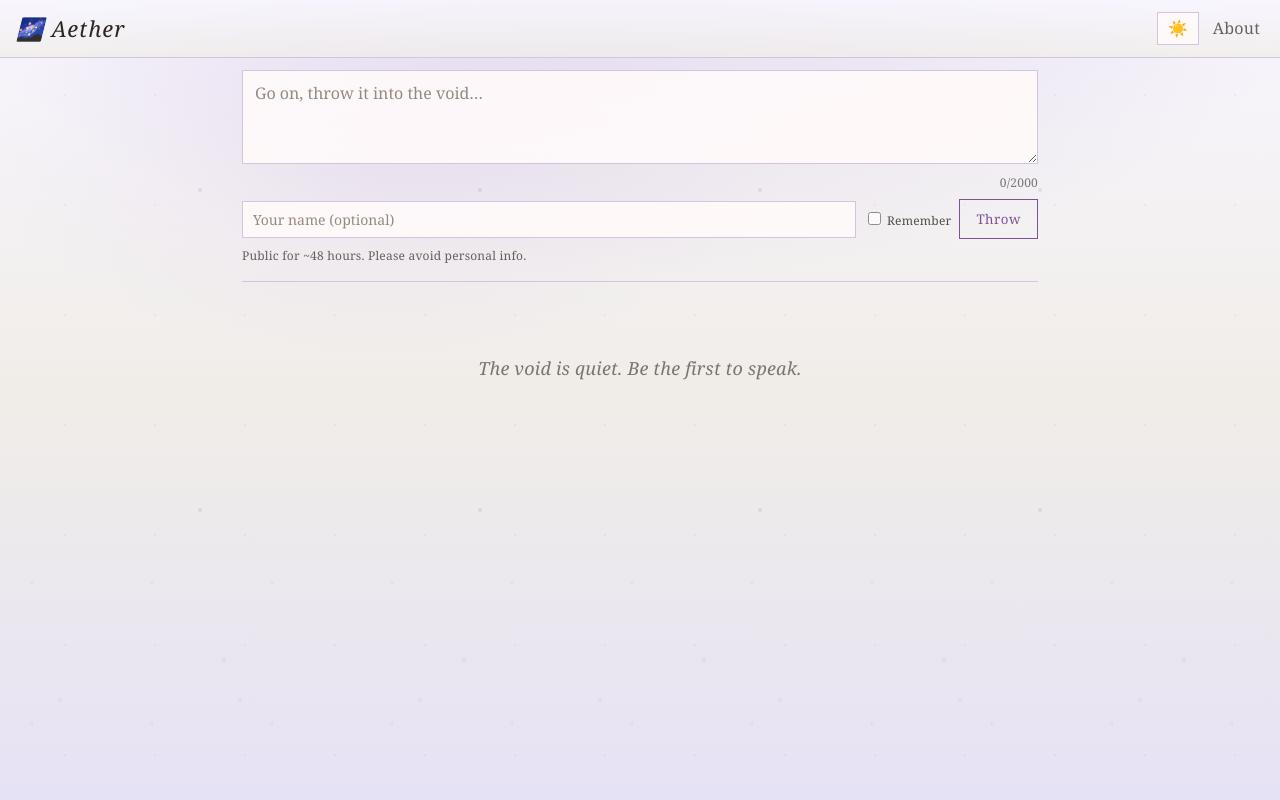
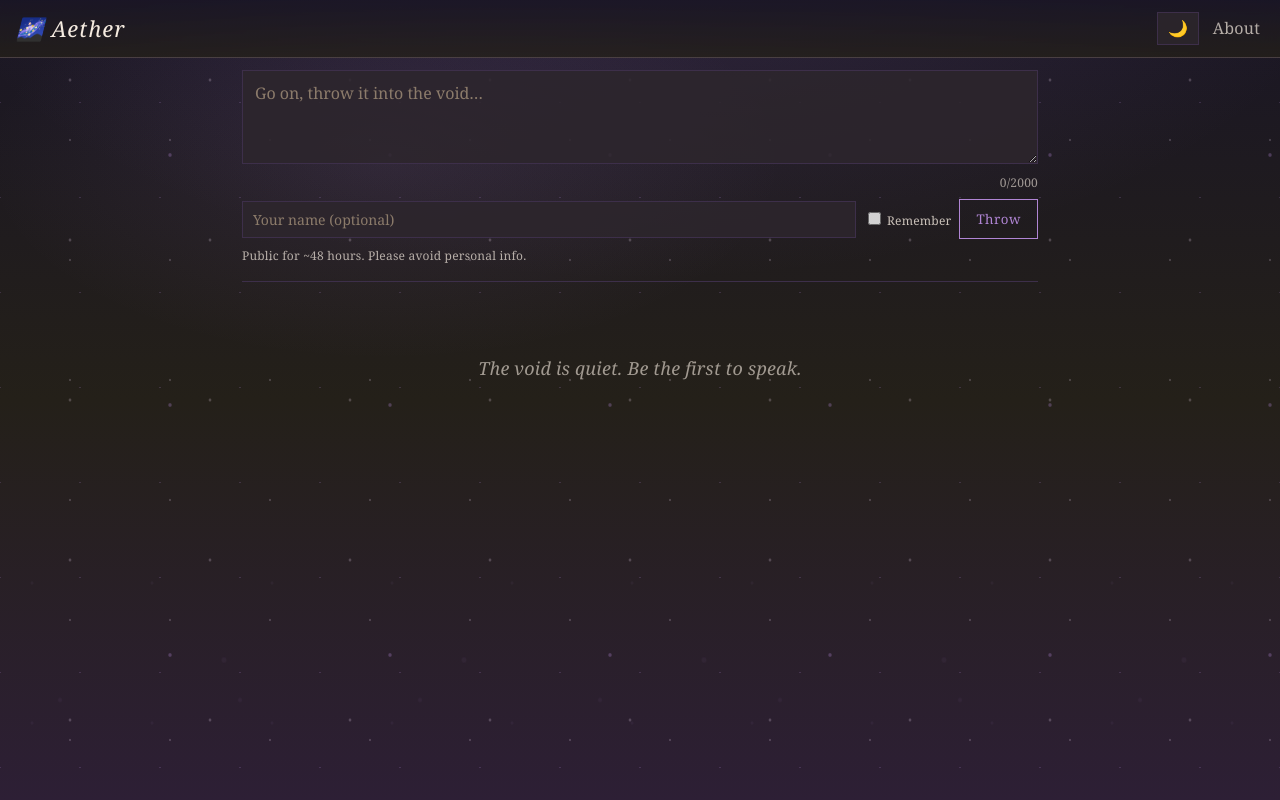
Before and after one commit to meadowingc/aether, a Django app: page / in a window 1280 px wide. Run offline with Django 5.2, Linux system fonts and the light colour scheme; data that the repository does not hold is empty.

Commit message:
dark theme by default

```diff
--- a/aether_notes/templates/aether_notes/base.html
+++ b/aether_notes/templates/aether_notes/base.html
@@ -10,14 +10,18 @@
     <meta name="viewport" content="width=device-width, initial-scale=1" />
     <meta name="robots" content="noindex, noarchive" />
     <script>
-      // Apply saved theme as early as possible to avoid flashes
+      // Apply saved theme or default to dark as early as possible to avoid flashes
       (function () {
         try {
           var t = localStorage.getItem("aether_theme");
-          if (t === "light" || t === "dark") {
-            document.documentElement.setAttribute("data-theme", t);
-          }
-        } catch (e) {}
+          document.documentElement.setAttribute(
+            "data-theme",
+            t === "light" || t === "dark" ? t : "dark"
+          );
+        } catch (e) {
+          // If localStorage is not accessible, still default to dark
+          document.documentElement.setAttribute("data-theme", "dark");
+        }
       })();
     </script>
     <link rel="stylesheet" href="{% static 'aether_notes/style.css' %}" />
@@ -48,13 +52,7 @@
         var btn = document.getElementById("theme_toggle");
         if (!btn) return;
         function current() {
-          return (
-            document.documentElement.getAttribute("data-theme") ||
-            (window.matchMedia &&
-            window.matchMedia("(prefers-color-scheme: dark)").matches
-              ? "dark"
-              : "light")
-          );
+          return document.documentElement.getAttribute("data-theme") || "dark";
         }
         function setTheme(t) {
           document.documentElement.setAttribute("data-theme", t);
```
